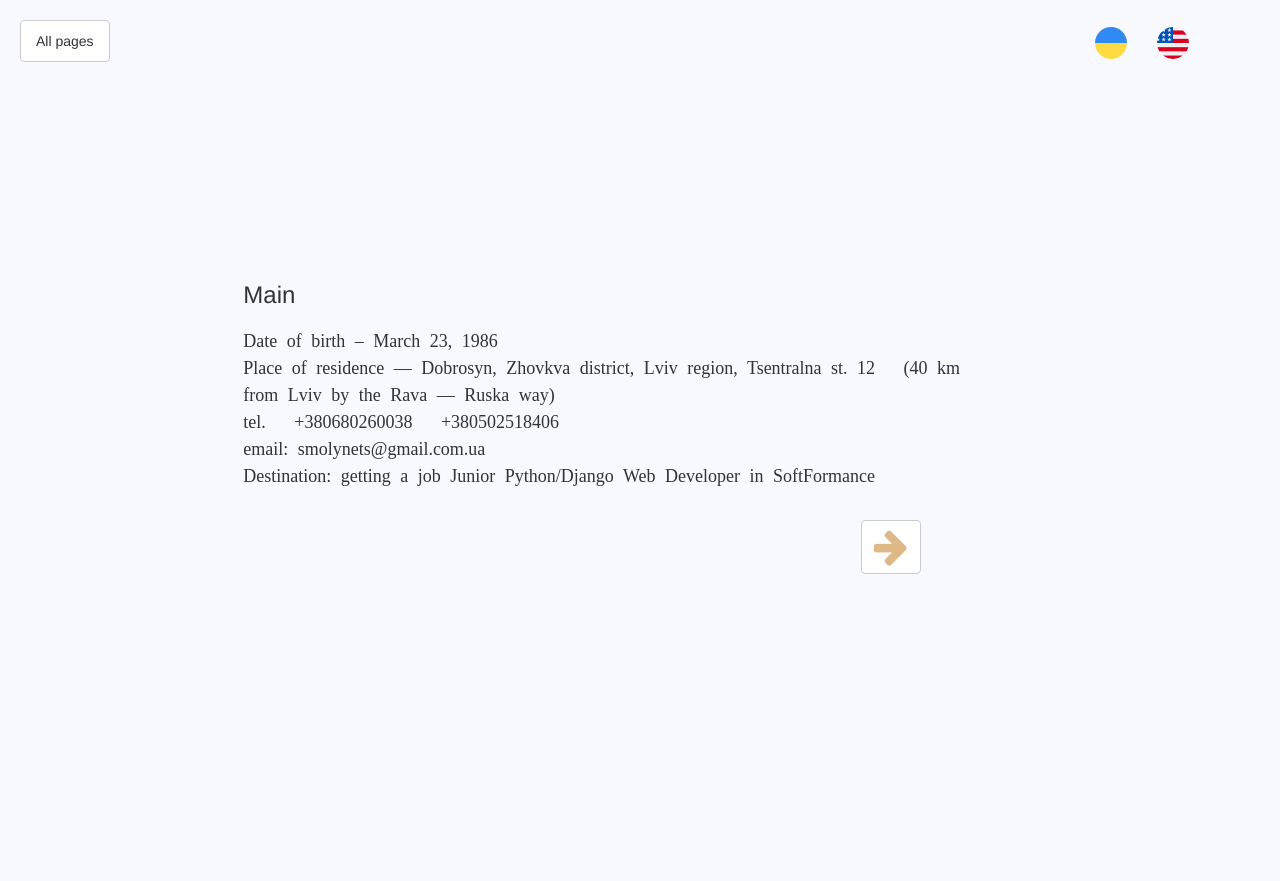
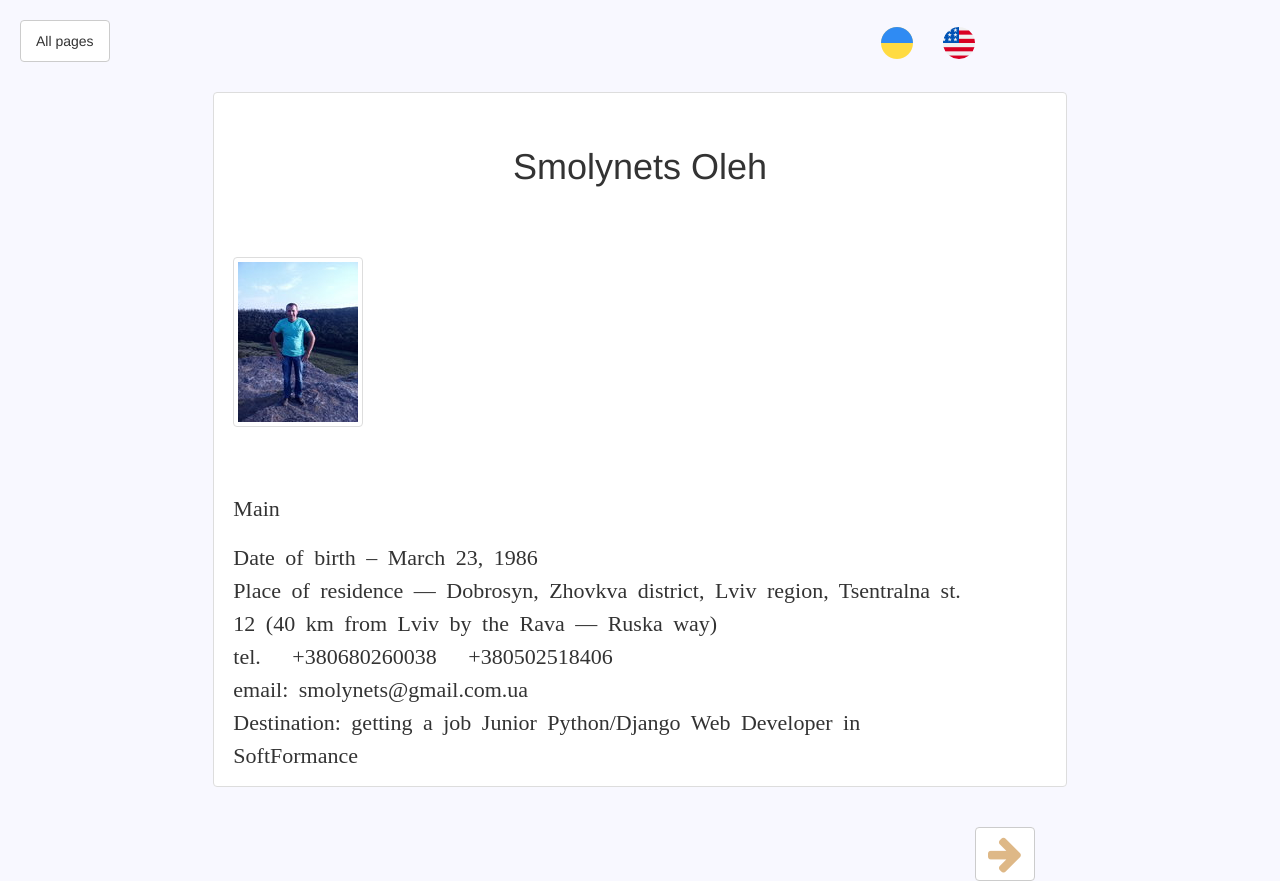
Before and after one commit to smolynets/mycv, a Django app: page / in a window 1280 px wide. Before the commit the page ends 574 px from the top, so only its background shows below. Run offline with Django 3.2, Linux system fonts and the light colour scheme; some libraries are stand-ins or nearby versions.

Commit message:
class thumbnail, font-size, font-family (not full)

```diff
--- a/cv/static/css/main.css
+++ b/cv/static/css/main.css
@@ -7,12 +7,8 @@ body {
 	margin-top: 20px;
 }
 
-.menu_one{
-	margin-top: 5px;
-}
-
 .text_boder{
-	margin-top: 200px;
+	margin-top: 30px;
 }
 
 .paragraph{
@@ -24,6 +20,8 @@ body {
 
 .text{
 	margin-top: 20px;
+	font-size: 22px;
+	font-family: 'Times New Roman'
 }
 
 .simpl_icon{
@@ -37,12 +35,7 @@ body {
 	right: 0;
 }
 
-input[type="button"] {
-      background: url('/static/img/united-states.png') no-repeat top;
-      width: 39px;
-      height: 40px;
-      border-color: #F8F8FF;
-}
+
 
 .text_header{
 	margin-left: 20px;
@@ -51,3 +44,35 @@ input[type="button"] {
 .techno{
 	margin-left: 250px
 }
+
+.text_boder_one{
+	margin-top: 30px;
+}
+
+.title{
+	text-align: center;
+}
+
+.thumbnail{
+	margin-top: 30px;
+}
+
+.two{
+	margin-top: 130px;
+}
+
+.three{
+	margin-top: 190px;
+}
+
+.four{
+	margin-top: 190px;
+}
+
+.five{
+	margin-top: 190px;
+}
+
+.six{
+	margin-top: 190px;
+}
--- a/cv/templates/base.html
+++ b/cv/templates/base.html
@@ -35,7 +35,7 @@
                     </li>
                 </ul>
             </div>
-            <div class="col-xs-2 lang">
+            <div class="col-xs-4 lang">
                 <button class='initLangSelector btn btn-link' value='uk'>
                     <!--<img src="http://kvitky.pp.ua/static/img/ukraine.png"/>-->
                     <img src="/static/img/ukraine.png" alt='українська'/>
--- a/cv/templates/cv/five.html
+++ b/cv/templates/cv/five.html
@@ -3,7 +3,7 @@
 {% load i18n %}
 
             {% block content %}
-            <div class='row col-xs-12 col-sm-10 col-sm-offset-1 col-md-8 col-md-offset-2 col-lg-8 col-lg-offset-2'>
+            <div class='row col-xs-12 col-sm-10 col-sm-offset-1 col-md-8 col-md-offset-2 col-lg-8 col-lg-offset-2 thumbnail five'>
                 <div class='col-xs-11 text_boder techno'>
                 	    <h3 class="text text_header">{% trans 'Technologies:' %}</h3>
                 	    <ul>
@@ -24,7 +24,8 @@
                             </li>
                         </ul>
                 </div>
-
+            </div>
+            <div class='row col-xs-12 col-sm-10 col-sm-offset-1 col-md-8 col-md-offset-2 col-lg-8 col-lg-offset-2'>
                 <div class="col-xs-5 col-xs-offset-1 text">
                     <a href='{% url "four" %}' class="btn btn-default more_buttom">
                         <i class="fa fa-arrow-left simpl_icon arrow_left"></i>
--- a/cv/templates/cv/four.html
+++ b/cv/templates/cv/four.html
@@ -3,7 +3,7 @@
 {% load i18n %}
 
             {% block content %}
-            <div class='row col-xs-12 col-sm-10 col-sm-offset-1 col-md-8 col-md-offset-2 col-lg-8 col-lg-offset-2'>
+            <div class='row col-xs-12 col-sm-10 col-sm-offset-1 col-md-8 col-md-offset-2 col-lg-8 col-lg-offset-2 thumbnail four'>
                 <div class='col-xs-11 text_boder'>
                 	    <h3 class="text">{% trans 'Professional skills:' %}</h3>
                 	    <p class="paragraph text">
@@ -29,7 +29,8 @@
                         </ul>
                         </p>
                 </div>
-
+            </div>
+            <div class='row col-xs-12 col-sm-10 col-sm-offset-1 col-md-8 col-md-offset-2 col-lg-8 col-lg-offset-2'>
                 <div class="col-xs-5 col-xs-offset-1 text">
                     <a href='{% url "three" %}' class="btn btn-default more_buttom">
                         <i class="fa fa-arrow-left simpl_icon arrow_left"></i>
--- a/cv/templates/cv/one.html
+++ b/cv/templates/cv/one.html
@@ -3,15 +3,23 @@
 {% load i18n %}
 
             {% block content %}
-            <div class='row col-xs-12 col-sm-10 col-sm-offset-1 col-md-8 col-md-offset-2 col-lg-8 col-lg-offset-2'>
-                  <div class='col-xs-11 text_boder'>
+            <div class='row col-xs-12 col-sm-10 col-sm-offset-1 col-md-8 col-md-offset-2 col-lg-8 col-lg-offset-2 thumbnail'>
+                  <div class='col-xs-12 text_boder_one title'>
+                        <h1>{% trans 'Smolynets Oleh' %}</h1>
+                  </div>
+                  <div class='col-xs-12 text_boder_one'>
+                        <img  src="/static/img/main_foto.jpg" class="img-responsive thumbnail" />
+                  </div>
+                  <div class='col-xs-11 text_boder_one'>
                         <h3 class="text">{% trans 'Main' %}</h3>
                         <p class="paragraph text">{% trans 'Date of birth – March 23,  1986' %}
-                        <br>{% trans 'Place of residence — Dobrosyn, Zhovkva district, Lviv region,' %}  {% trans 'Tsentralna st. 12' %} &nbsp; {% trans '(40 km from Lviv by the Rava — Ruska way)' %}
+                        <br>{% trans 'Place of residence — Dobrosyn, Zhovkva district, Lviv region,' %}  {% trans 'Tsentralna st. 12' %} {% trans '(40 km from Lviv by the Rava — Ruska way)' %}
                         <br>{% trans 'tel.' %} &nbsp; +380680260038 &nbsp; +380502518406
                         <br>email: smolynets@gmail.com.ua
                         <br>{% trans 'Destination: getting a job Junior Python/Django Web Developer in SoftFormance' %}</p>
                   </div>
+            </div>
+            <div>
                   <div class="col-xs-5 col-xs-offset-1 text">
                   <!--pass-->
                   </div>
--- a/cv/templates/cv/six.html
+++ b/cv/templates/cv/six.html
@@ -3,7 +3,7 @@
 {% load i18n %}
 
             {% block content %}
-            <div class='row col-xs-12 col-sm-10 col-sm-offset-1 col-md-8 col-md-offset-2 col-lg-8 col-lg-offset-2'>
+            <div class='row col-xs-12 col-sm-10 col-sm-offset-1 col-md-8 col-md-offset-2 col-lg-8 col-lg-offset-2 thumbnail six'>
                 <div class='col-xs-11 text_boder'>
                 	<h3 class="text text_header">{% trans 'Personal data:' %}</h3>
                 	<p class="paragraph text">
@@ -15,7 +15,8 @@
                         {% trans 'professional growth, good team' %}.
                     </p>
                 </div>
-
+            </div>
+            <div class='row col-xs-12 col-sm-10 col-sm-offset-1 col-md-8 col-md-offset-2 col-lg-8 col-lg-offset-2'>
                 <div class="col-xs-5 col-xs-offset-1 text">
                     <a href='{% url "four" %}' class="btn btn-default more_buttom">
                         <i class="fa fa-arrow-left simpl_icon arrow_left"></i>
--- a/cv/templates/cv/three.html
+++ b/cv/templates/cv/three.html
@@ -3,7 +3,7 @@
 {% load i18n %}
 
             {% block content %}
-            <div class='row col-xs-12 col-sm-10 col-sm-offset-1 col-md-8 col-md-offset-2 col-lg-8 col-lg-offset-2'>
+            <div class='row col-xs-12 col-sm-10 col-sm-offset-1 col-md-8 col-md-offset-2 col-lg-8 col-lg-offset-2 thumbnail three'>
                 <div class='col-xs-11 text_boder'>
                 	    <h3 class="text text_header">{% trans 'Education:' %}</h3>
                 	    <ul>
@@ -13,7 +13,8 @@
                             {% trans "Lviv National University, Historical faculty,  master's degree" %}</li>
                         </ul>
                 </div>
-
+            </div>
+            <div class='row col-xs-12 col-sm-10 col-sm-offset-1 col-md-8 col-md-offset-2 col-lg-8 col-lg-offset-2'>
                 <div class="col-xs-5 col-xs-offset-1 text">
                     <a href='{% url "two" %}' class="btn btn-default more_buttom">
                         <i class="fa fa-arrow-left simpl_icon arrow_left"></i>
--- a/cv/templates/cv/two.html
+++ b/cv/templates/cv/two.html
@@ -3,7 +3,7 @@
 {% load i18n %}
 
             {% block content %}
-            <div class='row col-xs-12 col-sm-10 col-sm-offset-1 col-md-8 col-md-offset-2 col-lg-8 col-lg-offset-2'>
+            <div class='row col-xs-12 col-sm-10 col-sm-offset-1 col-md-8 col-md-offset-2 col-lg-8 col-lg-offset-2 thumbnail two'>
                 <div class='col-xs-11 text_boder'>
                 	    <h3 class="text text_header">{% trans 'Experience:' %}</h3>
                 	    <ul>
@@ -20,6 +20,8 @@
                         </ul>
                 </div>
 
+            </div>
+            <div class='row col-xs-12 col-sm-10 col-sm-offset-1 col-md-8 col-md-offset-2 col-lg-8 col-lg-offset-2'>
                 <div class="col-xs-5 col-xs-offset-1 text">
                     <a href='{% url "one" %}' class="btn btn-default more_buttom">
                         <i class="fa fa-arrow-left simpl_icon arrow_left"></i>
```
Also changed, not shown: cv/locale/en/LC_MESSAGES/django.po, cv/locale/uk/LC_MESSAGES/django.po, cv/static/img/main_foto.jpg (added).
